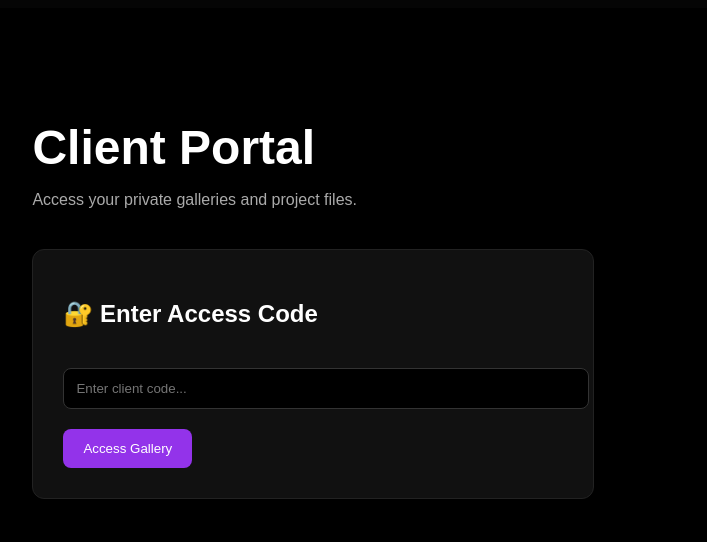
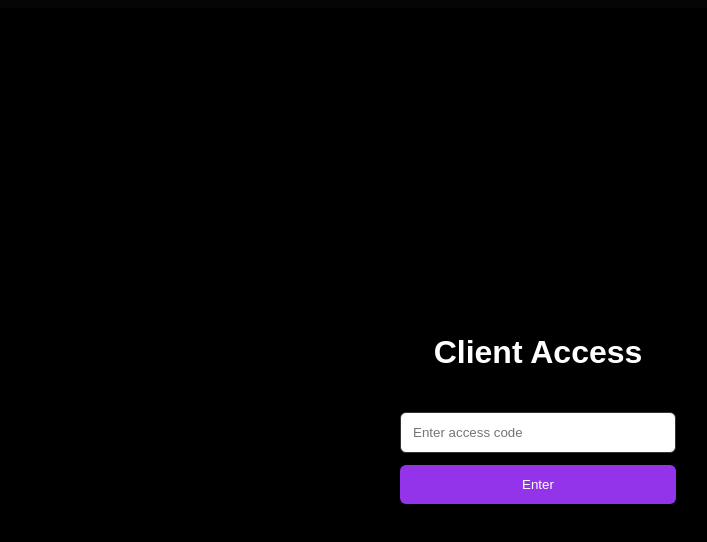
Before and after one commit to codekid0102/break-neck-media, a Next.js app: page /client-access in a window 1280 px wide. Shown: the top 542 px of the page, without its empty margins (102-809 px from the left). Built offline with nearby package versions, Linux system fonts and the light colour scheme.

Commit message:
Build client access code login system

```diff
--- a/app/client-access/page.tsx
+++ b/app/client-access/page.tsx
@@ -1,69 +1,90 @@
-export default function ClientPortal() {
+"use client";
+
+import { useState } from "react";
+import { useRouter } from "next/navigation";
+import { supabase } from "@/lib/supabase";
+
+export default function ClientAccess() {
+  const [code, setCode] = useState("");
+  const [loading, setLoading] = useState(false);
+  const [error, setError] = useState("");
+  const router = useRouter();
+
+  const handleSubmit = async (e: React.FormEvent) => {
+    e.preventDefault();
+    setLoading(true);
+    setError("");
+
+    const { data, error } = await supabase
+      .from("clients")
+      .select("*")
+      .eq("access_code", code)
+      .single();
+
+    setLoading(false);
+
+    if (error || !data) {
+      setError("Invalid access code");
+      return;
+    }
+
+    router.push(`/gallery/${data.id}`);
+  };
+
   return (
-    <main style={styles.wrapper}>
-      <h1 style={styles.title}>Client Portal</h1>
+    <main style={styles.container}>
+      <h1>Client Access</h1>
 
-      <p style={styles.subtitle}>
-        Access your private galleries and project files.
-      </p>
-
-      <div style={styles.card}>
-        <h2>🔐 Enter Access Code</h2>
-
+      <form onSubmit={handleSubmit} style={styles.form}>
         <input
-          placeholder="Enter client code..."
+          type="text"
+          placeholder="Enter access code"
+          value={code}
+          onChange={(e) => setCode(e.target.value)}
           style={styles.input}
         />
 
-        <button style={styles.button}>Access Gallery</button>
-      </div>
+        <button type="submit" style={styles.button}>
+          {loading ? "Checking..." : "Enter"}
+        </button>
+
+        {error && <p style={styles.error}>{error}</p>}
+      </form>
     </main>
   );
 }
 
 const styles: Record<string, React.CSSProperties> = {
-  wrapper: {
-    padding: "80px 10%",
-    background: "#000",
-    color: "#fff",
+  container: {
     minHeight: "100vh",
-  },
-
-  title: {
-    fontSize: "3rem",
-    marginBottom: "10px",
-  },
-
-  subtitle: {
-    color: "#aaa",
-    marginBottom: "40px",
-  },
-
-  card: {
-    maxWidth: "500px",
-    background: "#111",
-    border: "1px solid #222",
-    padding: "30px",
-    borderRadius: "12px",
-  },
-
-  input: {
-    width: "100%",
-    padding: "12px",
-    marginTop: "20px",
-    marginBottom: "20px",
-    borderRadius: "8px",
-    border: "1px solid #333",
+    display: "flex",
+    flexDirection: "column",
+    justifyContent: "center",
+    alignItems: "center",
     background: "#000",
     color: "#fff",
   },
-
+  form: {
+    display: "flex",
+    flexDirection: "column",
+    gap: "12px",
+    marginTop: "20px",
+  },
+  input: {
+    padding: "12px",
+    width: "250px",
+    borderRadius: "6px",
+    border: "1px solid #333",
+  },
   button: {
-    padding: "12px 20px",
+    padding: "12px",
     background: "#9333ea",
     color: "#fff",
     border: "none",
-    borderRadius: "8px",
+    borderRadius: "6px",
     cursor: "pointer",
   },
+  error: {
+    color: "red",
+  },
 };
```
Also changed, not shown: app/gallery/[id]/page.tsx (added, +24 -0 lines).
